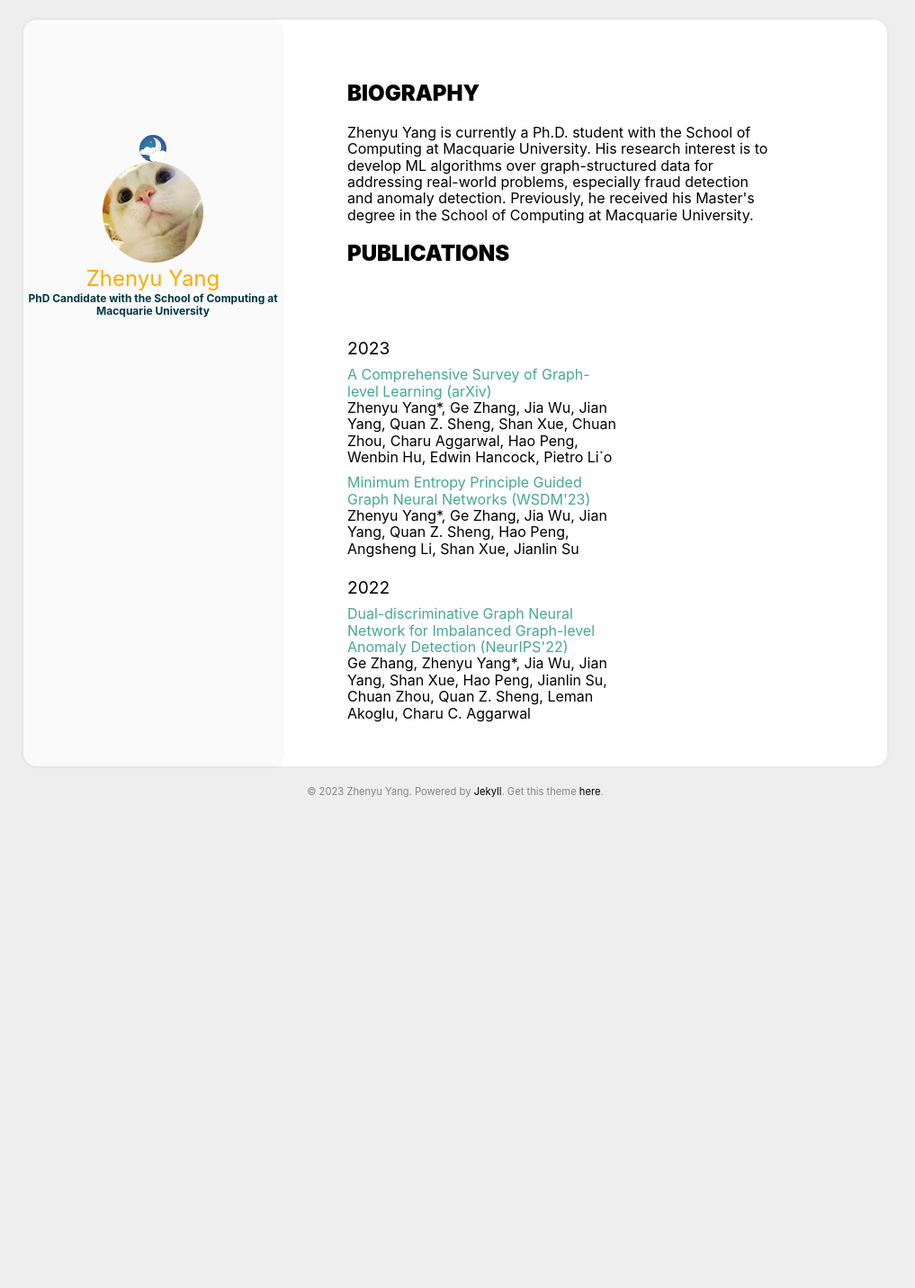
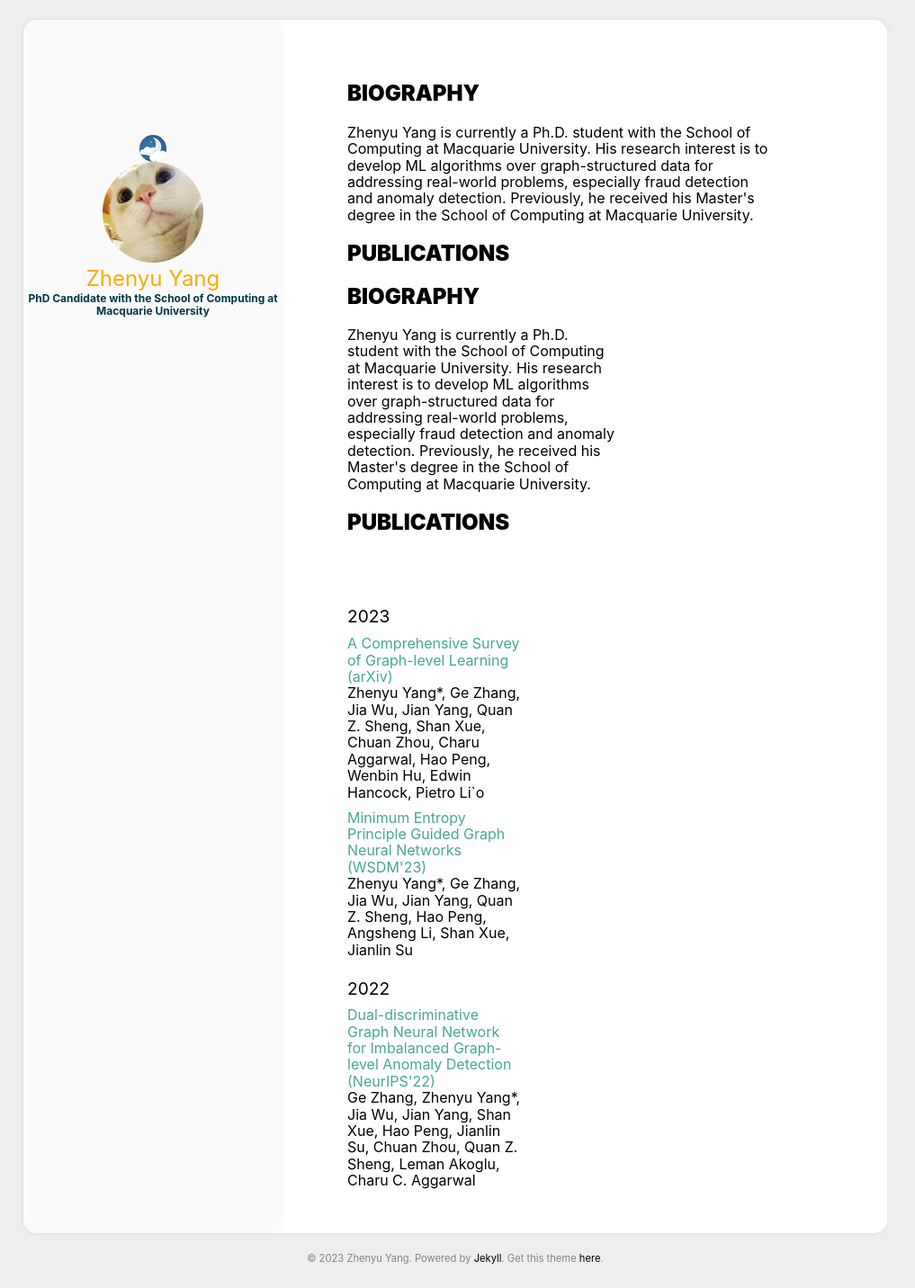
Before and after one commit to ZhenyuYangMQ/ZhenyuYangMQ.github.io, a Jekyll site: the page built from index.html, in a window 1280 px wide. Shown: the whole page at 90% size, without its empty margins (134-1151 px from the left). Built offline with Jekyll 4.4.1, drawn with Linux system fonts in a browser that asks for light colours; before the commit the page ends 922 px from its top, so only the background shows below that.

Commit message:
Update archive.html

```diff
--- a/_includes/archive.html
+++ b/_includes/archive.html
@@ -23,6 +23,18 @@
 
 <!-- main page -->
 {% else %}
+<div class="archive_title">
+<div>
+  <h2><b>BIOGRAPHY</b></h2>
+  Zhenyu Yang is currently a Ph.D. student with the School of Computing at Macquarie University. His research interest is to develop ML algorithms over graph-structured data for addressing real-world problems, especially fraud detection and anomaly detection. Previously, he received his Master's degree in the School of Computing at Macquarie University.
+</div>
+
+
+<div class="archive_title">
+<div>
+  <h2><b>PUBLICATIONS</b></h2>
+</div>
+
 <div class="archive">
   {% for post in site.posts %}
   {% unless post.next %}
```
